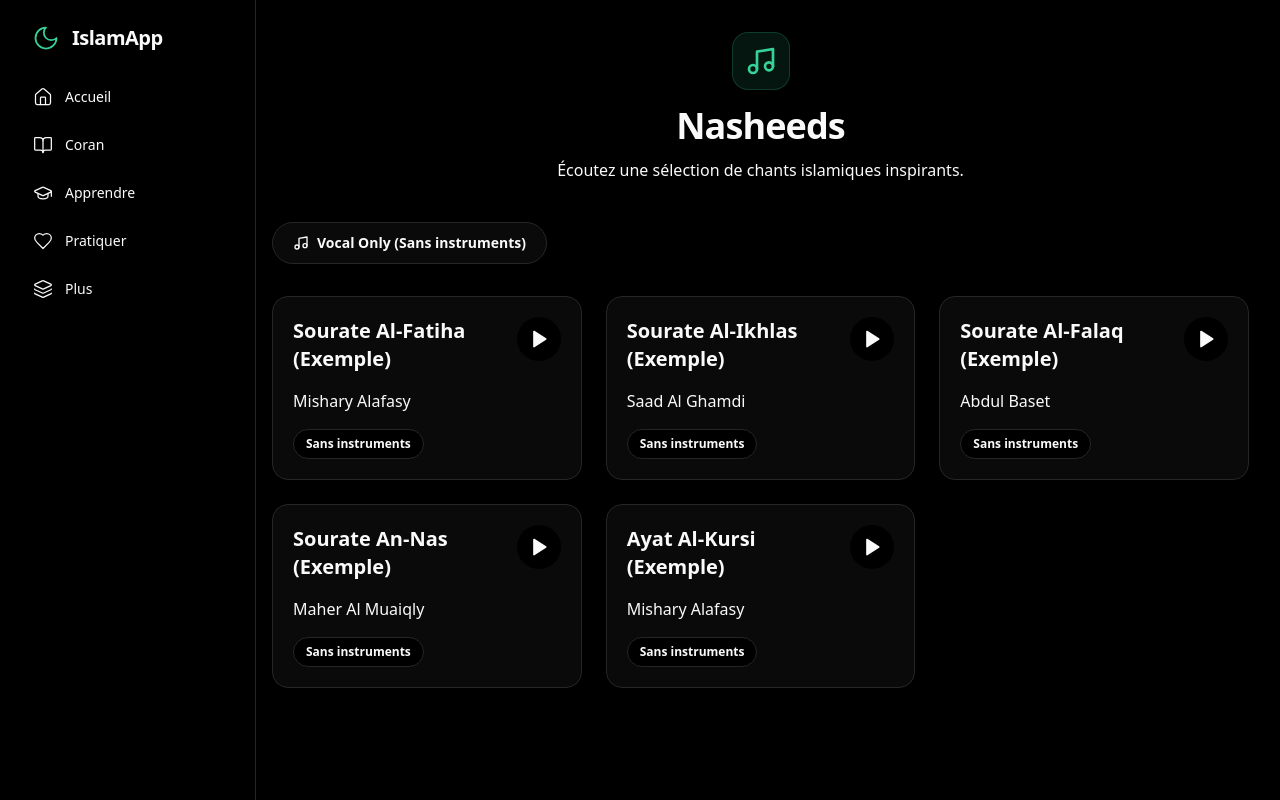
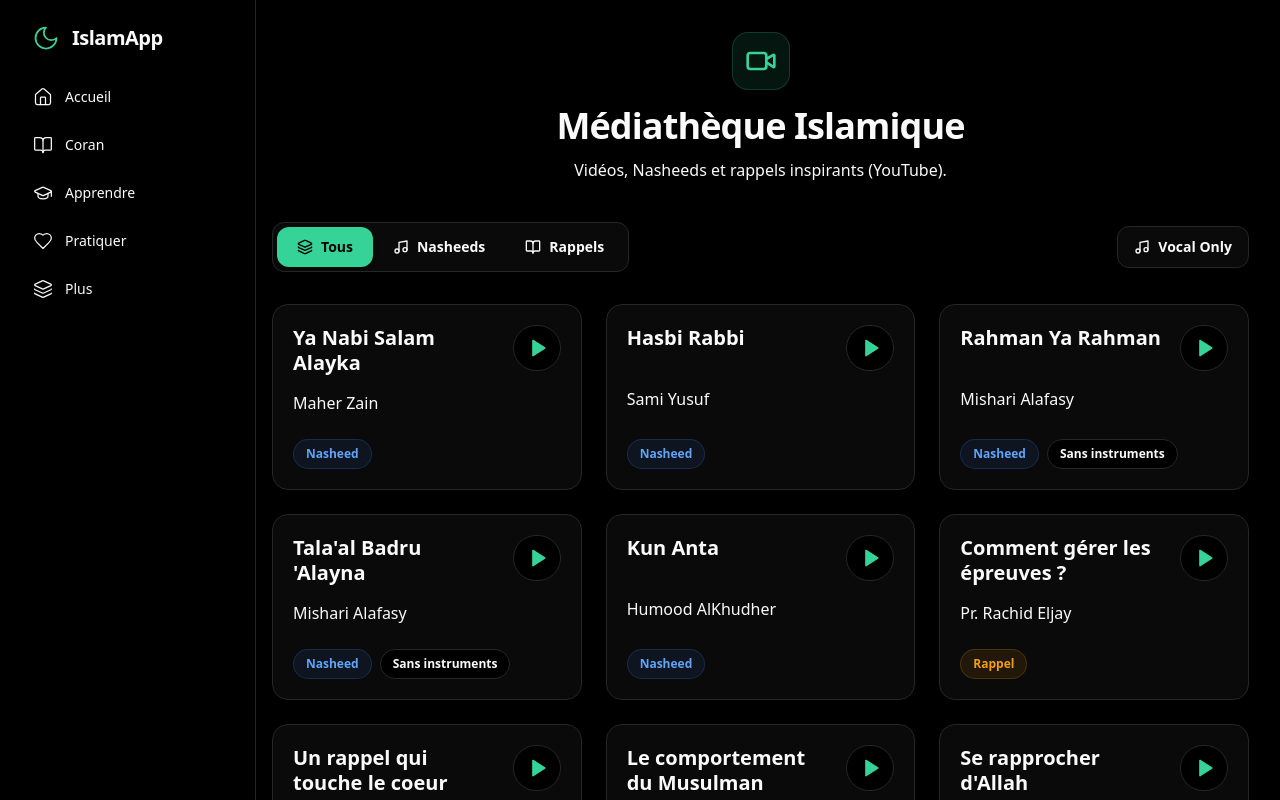
Before and after one commit to Nerd658/islam-app, a React (Vite) app in the folder FRONTEND/islam app/: page /nasheeds in a window 1280 px wide. Shown: the top 800 px of the page. Built offline with nearby package versions, Linux system fonts and the light colour scheme.

Commit message:
Revert Nasheeds to YouTube Modal and add Rachid Eljay videos

```diff
--- a/FRONTEND/islam app/src/data/nasheeds.json
+++ b/FRONTEND/islam app/src/data/nasheeds.json
@@ -1,37 +1,82 @@
 [
   {
     "id": 1,
-    "title": "Sourate Al-Fatiha (Exemple)",
-    "artist": "Mishary Alafasy",
-    "audioUrl": "https://server8.mp3quran.net/afs/001.mp3",
-    "isVocalOnly": true
+    "title": "Ya Nabi Salam Alayka",
+    "artist": "Maher Zain",
+    "youtubeId": "Vqfy4ScRXFQ",
+    "category": "Nasheed",
+    "isVocalOnly": false
   },
   {
     "id": 2,
-    "title": "Sourate Al-Ikhlas (Exemple)",
-    "artist": "Saad Al Ghamdi",
-    "audioUrl": "https://server7.mp3quran.net/s_gmd/112.mp3",
-    "isVocalOnly": true
+    "title": "Hasbi Rabbi",
+    "artist": "Sami Yusuf",
+    "youtubeId": "QLPvZ6LordQ",
+    "category": "Nasheed",
+    "isVocalOnly": false
   },
   {
     "id": 3,
-    "title": "Sourate Al-Falaq (Exemple)",
-    "artist": "Abdul Baset",
-    "audioUrl": "https://server7.mp3quran.net/basit/113.mp3",
+    "title": "Rahman Ya Rahman",
+    "artist": "Mishari Alafasy",
+    "youtubeId": "JzzjOXQ-G8I",
+    "category": "Nasheed",
     "isVocalOnly": true
   },
   {
     "id": 4,
-    "title": "Sourate An-Nas (Exemple)",
-    "artist": "Maher Al Muaiqly",
-    "audioUrl": "https://server12.mp3quran.net/maher/114.mp3",
+    "title": "Tala'al Badru 'Alayna",
+    "artist": "Mishari Alafasy",
+    "youtubeId": "gSFWmFZoKkg",
+    "category": "Nasheed",
     "isVocalOnly": true
   },
   {
     "id": 5,
-    "title": "Ayat Al-Kursi (Exemple)",
-    "artist": "Mishary Alafasy",
-    "audioUrl": "https://server8.mp3quran.net/afs/002.mp3",
-    "isVocalOnly": true
+    "title": "Kun Anta",
+    "artist": "Humood AlKhudher",
+    "youtubeId": "qKVW_wJs91Q",
+    "category": "Nasheed",
+    "isVocalOnly": false
+  },
+  {
+    "id": 6,
+    "title": "Comment gérer les épreuves ?",
+    "artist": "Pr. Rachid Eljay",
+    "youtubeId": "jgG21iawv7M",
+    "category": "Rappel",
+    "isVocalOnly": false
+  },
+  {
+    "id": 7,
+    "title": "Un rappel qui touche le coeur",
+    "artist": "Pr. Rachid Eljay",
+    "youtubeId": "lOXmTOUcGNU",
+    "category": "Rappel",
+    "isVocalOnly": false
+  },
+  {
+    "id": 8,
+    "title": "Le comportement du Musulman",
+    "artist": "Pr. Rachid Eljay",
+    "youtubeId": "rKcQ9LQvn8o",
+    "category": "Rappel",
+    "isVocalOnly": false
+  },
+  {
+    "id": 9,
+    "title": "Se rapprocher d'Allah",
+    "artist": "Pr. Rachid Eljay",
+    "youtubeId": "FwNzxDxrdSQ",
+    "category": "Rappel",
+    "isVocalOnly": false
+  },
+  {
+    "id": 10,
+    "title": "L'importance de la Prière (Salat)",
+    "artist": "Pr. Rachid Eljay",
+    "youtubeId": "NKJR6WU6Nuk",
+    "category": "Rappel",
+    "isVocalOnly": false
   }
 ]
--- a/FRONTEND/islam app/src/pages/Nasheeds.jsx
+++ b/FRONTEND/islam app/src/pages/Nasheeds.jsx
@@ -1,161 +1,139 @@
-import React, { useState, useRef, useEffect } from 'react';
+import React, { useState } from 'react';
 import nasheedsData from '../data/nasheeds.json';
-import { Play, Pause, X, Music, CheckCircle, Disc3 } from 'lucide-react';
+import { Play, X, Music, CheckCircle, Video, BookOpen, Layers } from 'lucide-react';
 import PageHeader from '../components/PageHeader';
 
 export default function Nasheeds() {
+  const [activeCategory, setActiveCategory] = useState('Tous');
   const [vocalOnly, setVocalOnly] = useState(false);
   const [activeNasheed, setActiveNasheed] = useState(null);
-  const [isPlaying, setIsPlaying] = useState(false);
-  const [progress, setProgress] = useState(0);
-  const audioRef = useRef(null);
 
-  const filteredNasheeds = vocalOnly
-    ? nasheedsData.filter(n => n.isVocalOnly)
-    : nasheedsData;
+  const filteredNasheeds = nasheedsData.filter(n => {
+    if (activeCategory !== 'Tous' && n.category !== activeCategory) return false;
+    if (vocalOnly && !n.isVocalOnly) return false;
+    return true;
+  });
 
-  const handlePlayNasheed = (nasheed) => {
-    if (activeNasheed?.id === nasheed.id) {
-        togglePlay();
-    } else {
-        setActiveNasheed(nasheed);
-    }
-  };
-
-  const togglePlay = () => {
-    if (audioRef.current) {
-        if (isPlaying) {
-            audioRef.current.pause();
-        } else {
-            audioRef.current.play();
-        }
-        setIsPlaying(!isPlaying);
-    }
-  };
-
-  useEffect(() => {
-    if (activeNasheed && audioRef.current) {
-      audioRef.current.src = activeNasheed.audioUrl;
-      audioRef.current.play().then(() => {
-        setIsPlaying(true);
-      }).catch(e => {
-        console.error('Playback error', e);
-        setIsPlaying(false);
-      });
-    }
-  }, [activeNasheed]);
-
-  const handleTimeUpdate = () => {
-    if (audioRef.current) {
-      const current = audioRef.current.currentTime;
-      const duration = audioRef.current.duration;
-      if (duration > 0) {
-        setProgress((current / duration) * 100);
-      }
-    }
-  };
-
-  const closePlayer = () => {
-    if (audioRef.current) {
-        audioRef.current.pause();
-    }
+  const closeModal = () => {
     setActiveNasheed(null);
-    setIsPlaying(false);
-    setProgress(0);
   };
 
   return (
-    <div className="pt-8 px-4 max-w-6xl mx-auto pb-32">
+    <div className="pt-8 px-4 max-w-6xl mx-auto pb-24">
       <PageHeader
-        icon={<Music size={32} />}
-        title="Nasheeds"
-        subtitle="Écoutez une sélection de chants islamiques inspirants."
+        icon={<Video size={32} />}
+        title="Médiathèque Islamique"
+        subtitle="Vidéos, Nasheeds et rappels inspirants (YouTube)."
       />
 
-      <div className="flex justify-start mb-8">
+      <div className="flex flex-col sm:flex-row items-start sm:items-center justify-between gap-4 mb-8">
+        {/* Category Tabs */}
+        <div className="flex bg-theme-surface border border-theme-border rounded-xl p-1 shadow-sm overflow-x-auto w-full sm:w-auto">
+          <button
+            onClick={() => setActiveCategory('Tous')}
+            className={`flex-1 sm:flex-none flex items-center justify-center gap-2 px-5 py-2.5 rounded-lg text-sm font-bold transition-all ${
+              activeCategory === 'Tous' ? 'bg-theme-primary text-black shadow-md' : 'text-theme-text-muted hover:text-theme-text'
+            }`}
+          >
+            <Layers size={16} /> Tous
+          </button>
+          <button
+            onClick={() => setActiveCategory('Nasheed')}
+            className={`flex-1 sm:flex-none flex items-center justify-center gap-2 px-5 py-2.5 rounded-lg text-sm font-bold transition-all ${
+              activeCategory === 'Nasheed' ? 'bg-theme-primary text-black shadow-md' : 'text-theme-text-muted hover:text-theme-text'
+            }`}
+          >
+            <Music size={16} /> Nasheeds
+          </button>
+          <button
+            onClick={() => setActiveCategory('Rappel')}
+            className={`flex-1 sm:flex-none flex items-center justify-center gap-2 px-5 py-2.5 rounded-lg text-sm font-bold transition-all ${
+              activeCategory === 'Rappel' ? 'bg-theme-primary text-black shadow-md' : 'text-theme-text-muted hover:text-theme-text'
+            }`}
+          >
+            <BookOpen size={16} /> Rappels
+          </button>
+        </div>
+
+        {/* Vocal Only Filter (Only relevant for Nasheeds) */}
+        {(activeCategory === 'Tous' || activeCategory === 'Nasheed') && (
             <button
             onClick={() => setVocalOnly(!vocalOnly)}
-          className={`flex items-center px-5 py-2.5 rounded-full border transition-all font-bold text-sm shadow-sm ${
+            className={`flex items-center px-4 py-2.5 rounded-xl border transition-all font-bold text-sm shadow-sm ${
                 vocalOnly
-                ? 'bg-theme-primary border-theme-primary text-black'
+                    ? 'bg-theme-surface border-theme-primary text-theme-primary'
                     : 'bg-theme-surface border-theme-border text-theme-text-muted hover:text-theme-text'
             }`}
             >
             {vocalOnly ? <CheckCircle className="w-4 h-4 mr-2" /> : <Music className="w-4 h-4 mr-2" />}
-          Vocal Only (Sans instruments)
+            Vocal Only
             </button>
+        )}
       </div>
 
       <div className="grid grid-cols-1 sm:grid-cols-2 lg:grid-cols-3 gap-6">
-        {filteredNasheeds.map((nasheed) => {
-          const isActive = activeNasheed?.id === nasheed.id;
-          return (
+        {filteredNasheeds.map((nasheed) => (
           <div
             key={nasheed.id}
-              onClick={() => handlePlayNasheed(nasheed)}
-              className={`bg-theme-surface border rounded-2xl p-5 cursor-pointer transition-all flex flex-col justify-between group ${
-                  isActive ? 'border-theme-primary shadow-lg shadow-theme-primary/10' : 'border-theme-border hover:border-theme-text-muted/50'
-              }`}
+            onClick={() => setActiveNasheed(nasheed)}
+            className="bg-theme-surface border border-theme-border rounded-2xl p-5 cursor-pointer hover:border-theme-primary/50 transition-all flex flex-col justify-between group shadow-lg"
           >
             <div>
               <div className="flex justify-between items-start mb-4">
-                  <h3 className={`text-xl font-bold transition-colors ${isActive ? 'text-theme-primary' : 'text-theme-text group-hover:text-theme-primary'}`}>
+                <h3 className="text-xl font-bold text-theme-text group-hover:text-theme-primary transition-colors pr-4 leading-tight">
                   {nasheed.title}
                 </h3>
-                  <div className={`p-3 rounded-full transition-transform ${isActive && isPlaying ? 'bg-theme-primary text-black' : 'bg-theme-bg text-theme-text-muted group-hover:bg-theme-primary/10 group-hover:text-theme-primary'}`}>
-                    {isActive && isPlaying ? <Pause className="w-5 h-5" fill="currentColor" /> : <Play className="w-5 h-5" fill="currentColor" />}
+                <div className="bg-theme-bg border border-theme-border text-theme-primary p-3 rounded-full group-hover:bg-theme-primary group-hover:text-black transition-all shrink-0">
+                  <Play className="w-5 h-5 ml-0.5" fill="currentColor" />
                 </div>
               </div>
-                <p className="text-theme-text-muted">{nasheed.artist}</p>
+              <p className="text-theme-text-muted font-medium">{nasheed.artist}</p>
             </div>
+
+            <div className="flex items-center gap-2 mt-6">
+                <span className={`inline-block text-xs font-bold px-3 py-1.5 rounded-full border ${
+                    nasheed.category === 'Rappel'
+                        ? 'bg-amber-500/10 text-amber-500 border-amber-500/20'
+                        : 'bg-blue-500/10 text-blue-400 border-blue-500/20'
+                }`}>
+                    {nasheed.category}
+                </span>
                 {nasheed.isVocalOnly && (
-                <span className="inline-block mt-4 text-xs font-bold bg-theme-bg border border-theme-border text-theme-text-muted px-3 py-1.5 rounded-full w-max">
+                    <span className="inline-block text-xs font-bold bg-theme-bg border border-theme-border text-theme-text-muted px-3 py-1.5 rounded-full">
                     Sans instruments
                     </span>
                 )}
             </div>
-          );
-        })}
+          </div>
+        ))}
       </div>
 
-      {/* Hidden Audio Element */}
-      <audio
-        ref={audioRef}
-        onTimeUpdate={handleTimeUpdate}
-        onEnded={() => setIsPlaying(false)}
-      />
-
-      {/* Sticky Bottom Player */}
+      {/* YouTube Video Modal */}
       {activeNasheed && (
-        <div className="fixed bottom-0 left-0 right-0 md:left-64 bg-theme-surface border-t border-theme-border p-4 shadow-[0_-10px_40px_rgba(0,0,0,0.5)] z-50 animate-in slide-in-from-bottom-10">
-          {/* Progress Bar */}
-          <div className="absolute top-0 left-0 h-1 bg-theme-primary transition-all duration-300 ease-linear" style={{ width: `${progress}%` }}></div>
-
-          <div className="max-w-6xl mx-auto flex items-center justify-between gap-4">
-            <div className="flex items-center gap-4 flex-1">
-                <div className="w-12 h-12 bg-theme-bg border border-theme-border rounded-xl flex items-center justify-center shrink-0">
-                    <Disc3 size={24} className={`text-theme-primary ${isPlaying ? 'animate-spin' : ''}`} style={{ animationDuration: '3s' }} />
+        <div className="fixed inset-0 bg-black/90 backdrop-blur-sm flex items-center justify-center p-4 z-[100] animate-in fade-in duration-200">
+          <div className="bg-theme-surface border border-theme-border rounded-3xl w-full max-w-4xl overflow-hidden relative shadow-2xl animate-in zoom-in-95 duration-200">
+            <div className="p-5 flex justify-between items-center border-b border-theme-border bg-theme-bg/50">
+              <div>
+                <h3 className="text-xl font-bold text-theme-text">{activeNasheed.title}</h3>
+                <p className="text-sm font-medium text-theme-primary">{activeNasheed.artist}</p>
               </div>
-                <div className="overflow-hidden">
-                    <h4 className="text-theme-text font-bold text-sm sm:text-base truncate">{activeNasheed.title}</h4>
-                    <p className="text-theme-text-muted text-xs sm:text-sm truncate">{activeNasheed.artist}</p>
+              <button
+                onClick={closeModal}
+                className="p-3 bg-theme-bg hover:bg-red-500/20 hover:text-red-400 border border-theme-border rounded-full transition-all"
+                aria-label="Fermer"
+              >
+                <X className="w-6 h-6" />
+              </button>
             </div>
-            </div>
-
-            <div className="flex items-center gap-3 shrink-0">
-                <button
-                    onClick={togglePlay}
-                    className="w-12 h-12 bg-theme-primary hover:brightness-110 text-black rounded-full flex items-center justify-center shadow-lg shadow-theme-primary/20 transition-all active:scale-95"
-                >
-                    {isPlaying ? <Pause size={20} fill="currentColor" /> : <Play size={20} fill="currentColor" className="ml-1" />}
-                </button>
-                <button
-                    onClick={closePlayer}
-                    className="w-10 h-10 bg-theme-bg border border-theme-border hover:bg-theme-surface-hover text-theme-text-muted hover:text-white rounded-full flex items-center justify-center transition-all"
-                    title="Fermer le lecteur"
-                >
-                    <X size={18} />
-                </button>
+            <div className="relative pt-[56.25%] w-full bg-black">
+              <iframe
+                className="absolute top-0 left-0 w-full h-full"
+                src={`https://www.youtube.com/embed/${activeNasheed.youtubeId}?autoplay=1&rel=0`}
+                title={activeNasheed.title}
+                frameBorder="0"
+                allow="accelerometer; autoplay; clipboard-write; encrypted-media; gyroscope; picture-in-picture"
+                allowFullScreen
+              ></iframe>
             </div>
           </div>
         </div>
```
Lines whose indentation alone changed are shown as unchanged.
